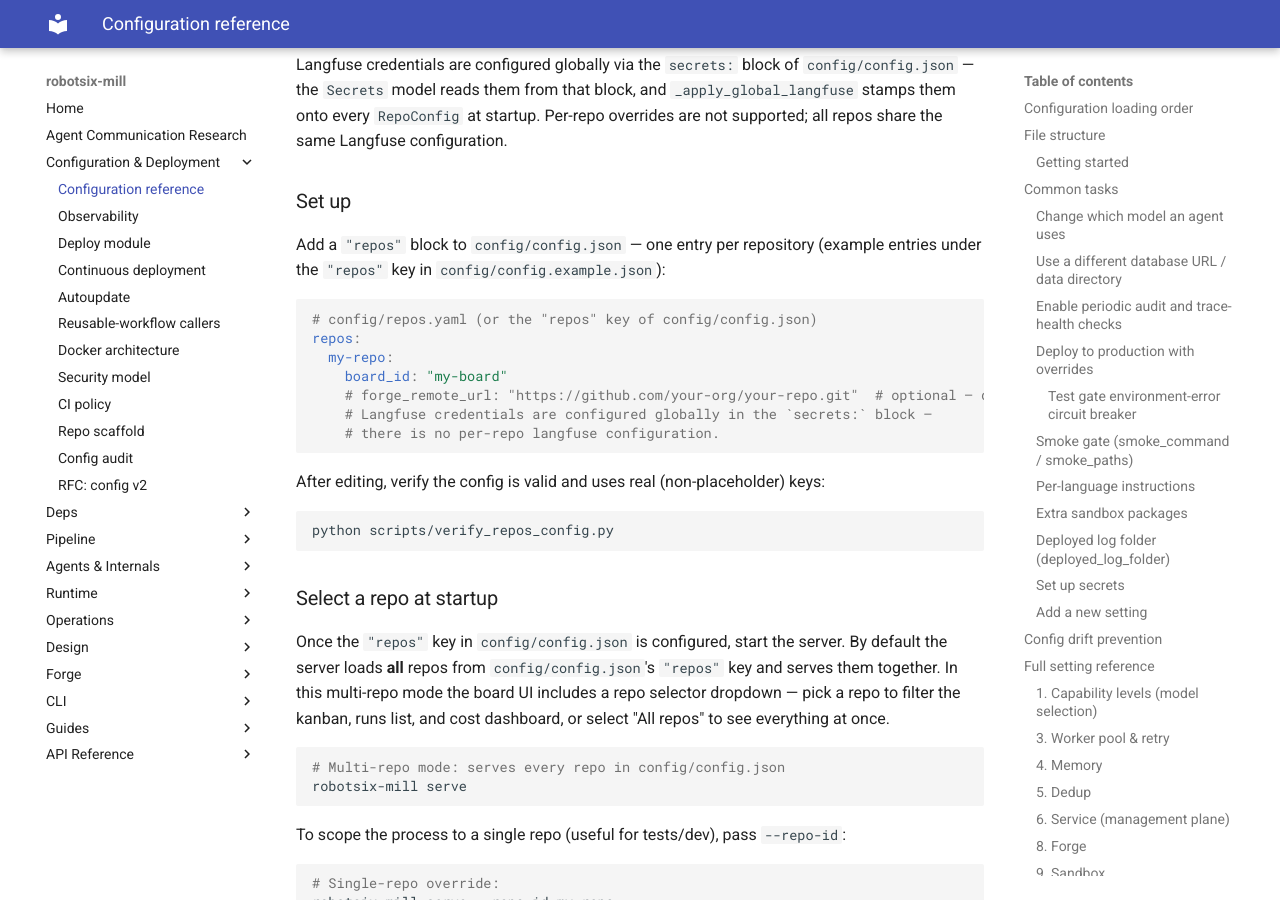
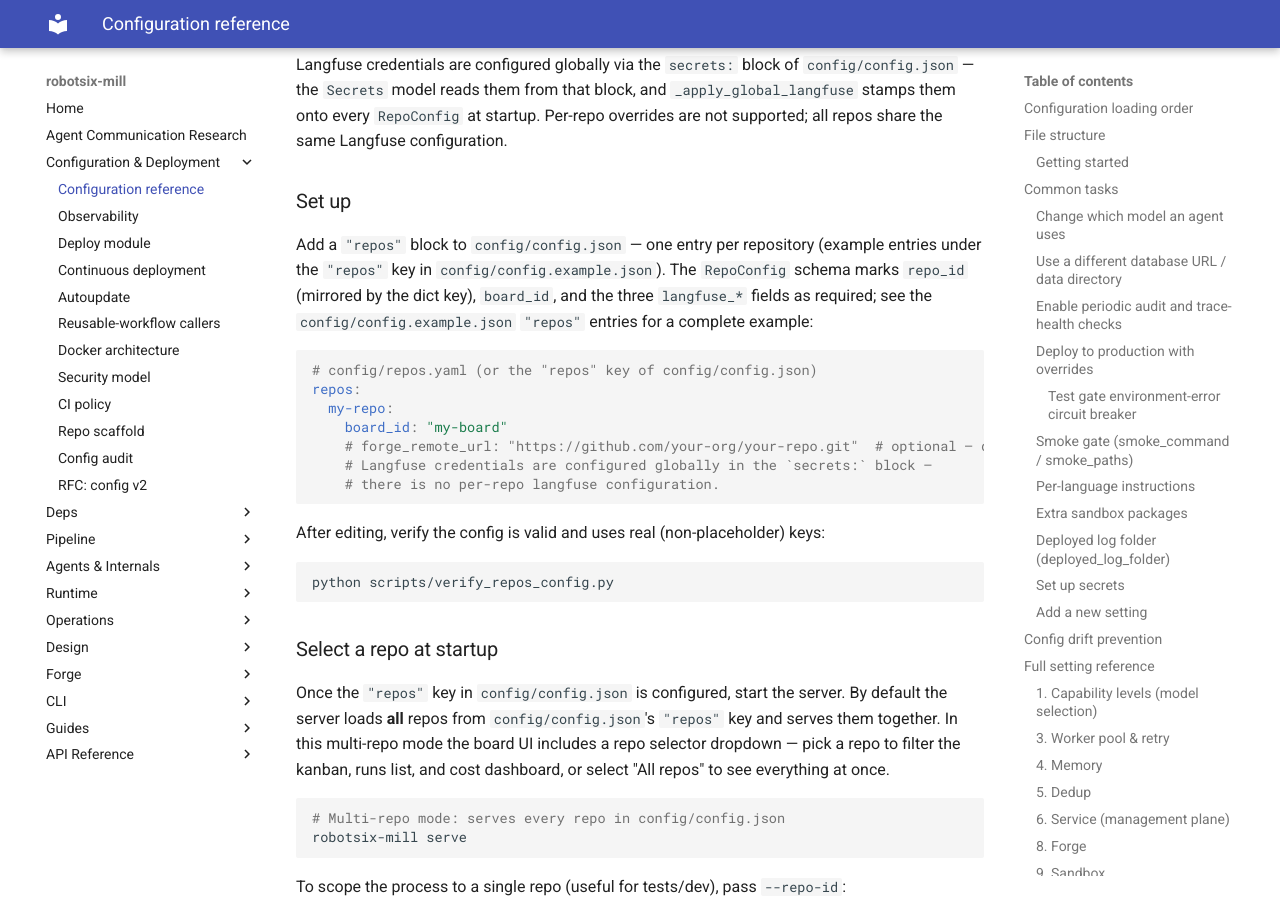
Before and after one commit to damien-robotsix/robotsix-mill, an MkDocs documentation site: the page built from docs/config/configuration.md, in a window 1280 px wide and 900 px high, scrolled down 53678 px. Built offline with MkDocs 1.6.1 and Material for MkDocs 9.7.7, drawn with Linux system fonts in a browser that asks for light colours.

Commit message:
chore: config drift: repos template missing required RepoConfig langfuse fields in config.example.json (20260917T234248Z-config-drift-repos-template-missing-requ-1b08) (#3271)
Co-authored-by: robotsix-mill <mill@robotsix.local>

````diff
--- a/docs/config/configuration.md
+++ b/docs/config/configuration.md
@@ -1146,7 +1146,10 @@ Langfuse configuration.
 ### Set up
 
 Add a `"repos"` block to `config/config.json` — one entry per repository
-(example entries under the `"repos"` key in `config/config.example.json`):
+(example entries under the `"repos"` key in `config/config.example.json`).
+The `RepoConfig` schema marks `repo_id` (mirrored by the dict key),
+`board_id`, and the three `langfuse_*` fields as required; see the
+`config/config.example.json` `"repos"` entries for a complete example:
 
 ```yaml
 # config/repos.yaml (or the "repos" key of config/config.json)
````
Also changed, not shown: 1 other file.
